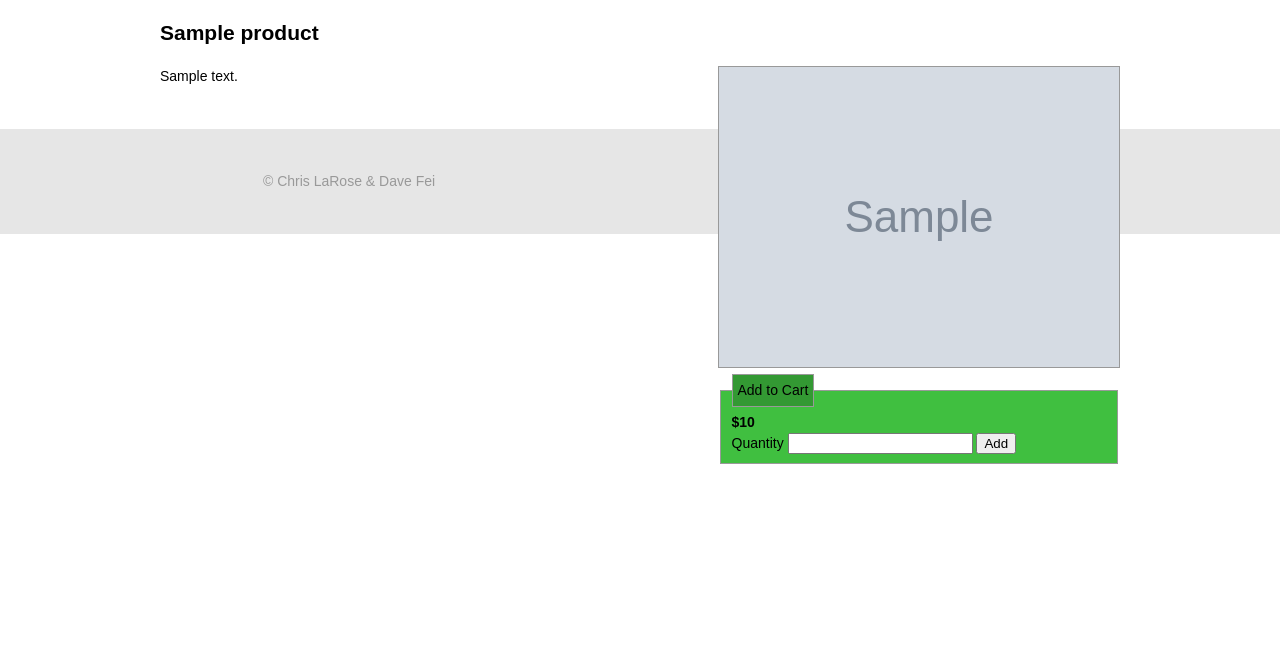
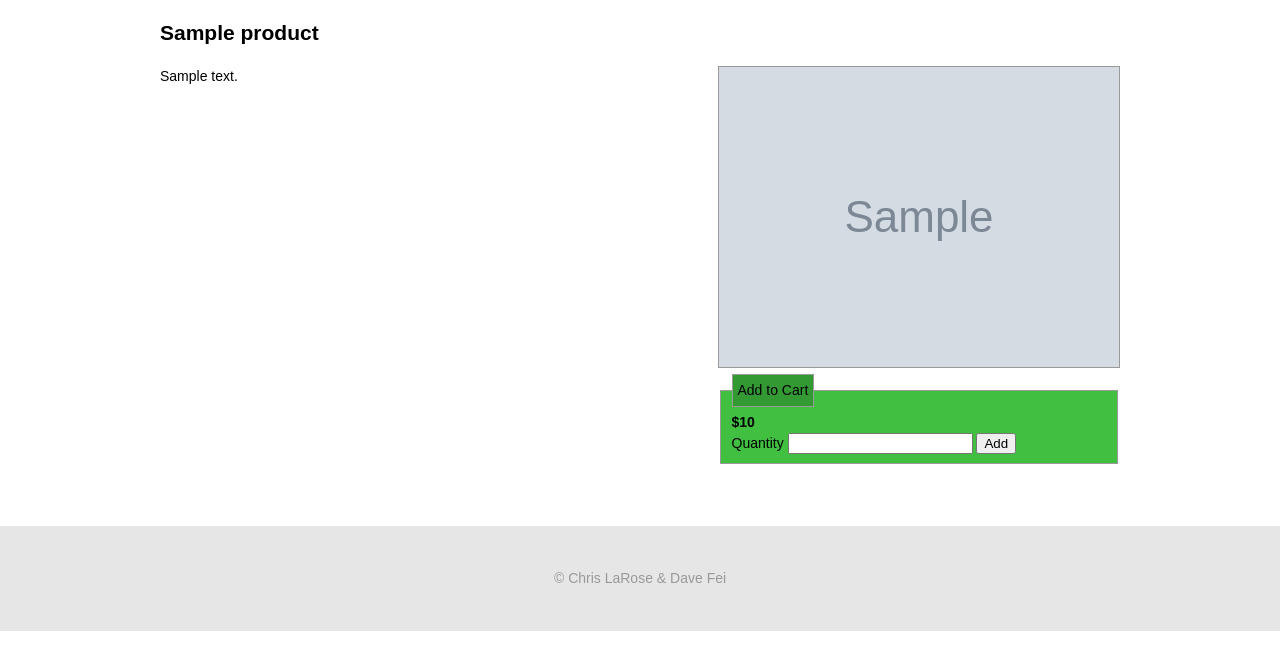
Before and after one commit to cjlarose/land-of-goood-deals, a PHP site: the page made by product.php in a window 1280 px wide. Shown: the part 140-800 px from the top of the page. Run offline with PHP 8.4, Linux system fonts and the light colour scheme; tables that the repository leaves empty hold one stand-in row (values such as "Sample post"); grey boxes marked "Sample" are stand-in pictures.

Commit message:
Add clearfix to product page

```diff
--- a/product.php
+++ b/product.php
@@ -24,6 +24,7 @@
 ?>
 <h2><?php echo $product->name; ?></h2>
 
+<div class="clearfix">
 <aside id="product-sidebar">
     <img src="images/<?php echo $product->image; ?>" alt="<?php echo $product->name?>" id="product-image" />
 
@@ -39,6 +40,7 @@
 </aside>
 
 <p><?php echo $product->description; ?></p>
+</div>
 
 <?php
 include('footer.php');
--- a/style.css
+++ b/style.css
@@ -302,3 +302,16 @@
 .carttotal {
    font-weight: bold;
 }
+
+/*
+ * Clearfix
+ * http://css-tricks.com/snippets/css/clear-fix/
+ */
+.clearfix:after {
+    visibility: hidden;
+    display: block;
+    font-size: 0;
+    content: " ";
+    clear: both;
+    height: 0;
+}
```
